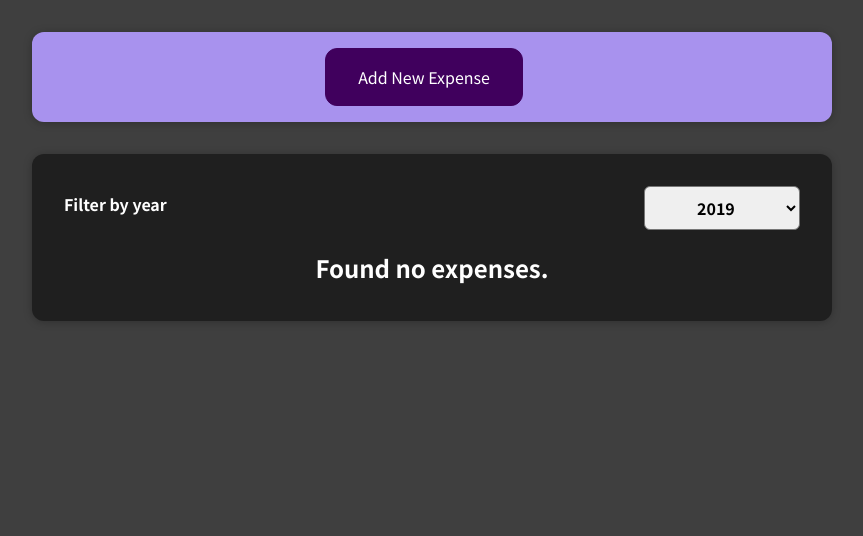
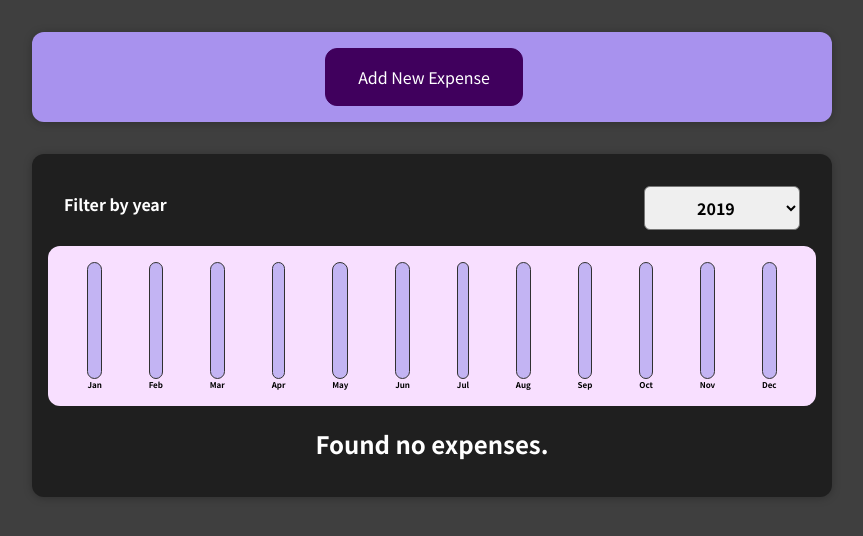
Before and after one commit to xZ3NER/React-basics, a React (Create React App) app: page / in a window 1280 px wide. Shown: the top 536 px of the page, without its empty margins (208-1071 px from the left). Built offline with nearby package versions, Linux system fonts and the light colour scheme.

Commit message:
Minor changes: working chart

```diff
--- a/src/components/Chart/Chart.js
+++ b/src/components/Chart/Chart.js
@@ -5,16 +5,21 @@
 import ChartBar from "./ChartBar";
 
 const Chart = (props) => {
+  const dataPointsValues = props.dataPoints.map((dataPoint) => dataPoint.value);
+  const totalMaximum = Math.max(...dataPointsValues);
+
   return (
     <div className='chart'>
-      {props.dataPoints.map((dataPoint) => (
-        <ChartBar
-          key={dataPoint.label}
-          value={dataPoint.value}
-          maxValue={null}
-          label={dataPoint.label}
-        />
-      ))}
+      {props.dataPoints.map((dataPoint) => {
+        return (
+          <ChartBar
+            key={dataPoint.label}
+            value={dataPoint.value}
+            maxValue={totalMaximum}
+            label={dataPoint.label}
+          />
+        );
+      })}
     </div>
   );
 };
--- a/src/components/Expenses/Expenses.js
+++ b/src/components/Expenses/Expenses.js
@@ -5,6 +5,7 @@
 import Card from "../UI/Card";
 import ExpensesFilter from "./ExpensesFilter";
 import ExpensesList from "./ExpensesList";
+import ExpensesChart from "./ExpensesChart";
 
 /* 1.- Pasing data using props */
 const Expenses = (props) => {
@@ -24,7 +25,7 @@
       <ExpensesFilter selected={filterYear} onYearChange={filterByYear} />
       {/* Everything inside between the open and close tag of a custom component,
       can be get as a prop in the component js file, using 'props.children'*/}
-
+      <ExpensesChart expenses={filteredExpenses}/>
       {/* 3.- Rendering list of data */}
       <ExpensesList items={filteredExpenses}/>
     </Card>
--- a/src/components/Expenses/ExpensesChart.js
+++ b/src/components/Expenses/ExpensesChart.js
@@ -0,0 +1,29 @@
+import React from "react";
+
+import Chart from "../Chart/Chart";
+
+const ExpensesChart = (props) => {
+    const chartDataPoints = [
+        {label: 'Jan', value: 0},
+        {label: 'Feb', value: 0},
+        {label: 'Mar', value: 0},
+        {label: 'Apr', value: 0},
+        {label: 'May', value: 0},
+        {label: 'Jun', value: 0},
+        {label: 'Jul', value: 0},
+        {label: 'Aug', value: 0},
+        {label: 'Sep', value: 0},
+        {label: 'Oct', value: 0},
+        {label: 'Nov', value: 0},
+        {label: 'Dec', value: 0},
+    ];
+
+    props.expenses.forEach( expense => {
+        const expenseMonth = expense.date.getMonth();
+        chartDataPoints[expenseMonth].value += expense.amount;
+    });
+
+    return <Chart dataPoints={chartDataPoints}/>
+};
+
+export default ExpensesChart;
--- a/src/components/NewExpense/ExpenseForm.js
+++ b/src/components/NewExpense/ExpenseForm.js
@@ -17,7 +17,7 @@
 
   const amountChangeHandler = (event) => {
     setUserInput((prevState) => {
-      return { ...prevState, amount: event.target.value };
+      return { ...prevState, amount: +event.target.value };
     });
   };
 
```
